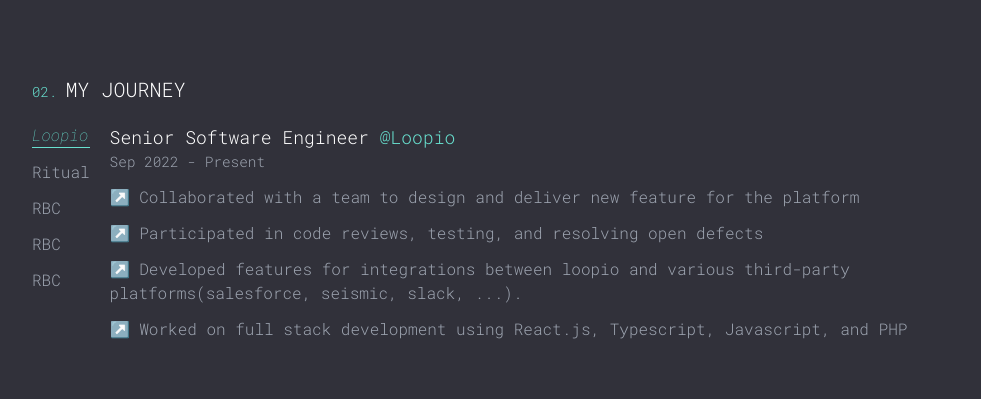
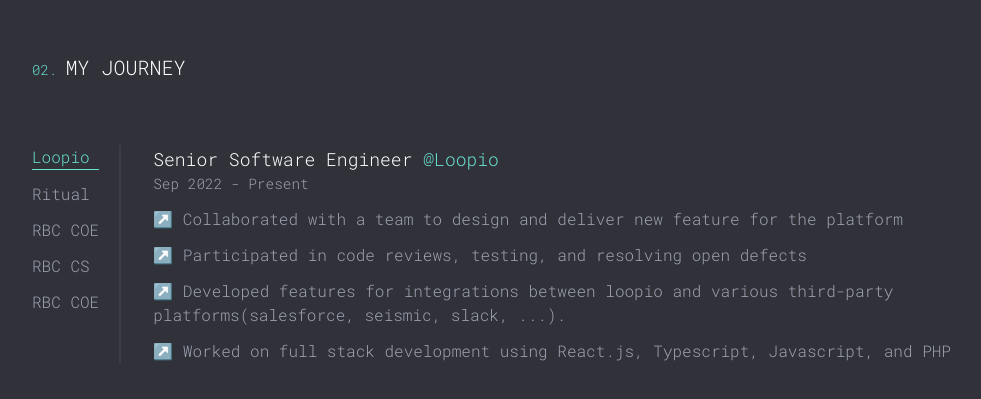
Before and after one commit to suhail-n/portfolio-site, a Next.js app: page / in a window 1280 px wide. Shown: the part 1711-2110 px from the top of the page, without its empty margins (136-1117 px from the left). Built offline with nearby package versions, Linux system fonts and the light colour scheme.

Commit message:
Improved Experience section UX
- added scrollable to job title section
- added dividers between job titles

```diff
--- a/components/Experience/Experience.tsx
+++ b/components/Experience/Experience.tsx
@@ -26,7 +26,7 @@
             ]
         },
         {
-            company: "RBC",
+            company: "RBC COE",
             title: "Senior DevOps Engineer",
             startDate: "March 2019",
             endDate: "March 2020",
@@ -38,7 +38,7 @@
             ]
         },
         {
-            company: "RBC",
+            company: "RBC CS",
             title: "Quality Engineer Analyst",
             startDate: "March 2020",
             endDate: "April 2022",
@@ -52,7 +52,7 @@
             ]
         },
         {
-            company: "RBC",
+            company: "RBC COE",
             title: "Test Automation Developer",
             startDate: "March 2017",
             endDate: "March 2019",
@@ -69,8 +69,8 @@
     return (
         <section id="experience" className="bg-bgPrimary-light dark:bg-bgPrimary-dark h-screen flex flex-col justify-center">
             <div className="p-10 max-w-screen-lg mx-auto">
-                <h1 className="text-textPrimary-light dark:text-textPrimary-dark my-5 uppercase text-xl"><span className="text-sm text-textSecondary-light dark:text-textSecondary-dark">02. </span>My Journey</h1>
-                <div className="flex flex-col sm:flex-row">
+                <h1 className="text-textPrimary-light dark:text-textPrimary-dark my-5 mb-16 uppercase text-xl"><span className="text-sm text-textSecondary-light dark:text-textSecondary-dark">02. </span>My Journey</h1>
+                <div className="flex flex-col sm:flex-row sm:justify-center">
                     <JobPanel jobs={jobs} />
                 </div>
             </div>
--- a/components/JobPanel/JobPanel.tsx
+++ b/components/JobPanel/JobPanel.tsx
@@ -13,30 +13,52 @@
 
 const JobPanel = ({ jobs }: JobPanelProps) => {
     const [active, setActive] = useState(0);
-    const classes = `border-b-[1px] border-b-textSecondary-light dark:border-b-textSecondary-dark text-textSecondary-light dark:text-textSecondary-dark italic`
+    const classes = `border-b-[1px] border-b-textSecondary-light dark:border-b-textSecondary-dark text-textSecondary-light dark:text-textSecondary-dark`
     function onJobClickHandler(index: number) {
         setActive(index);
     }
 
     return (
-        <div className="container flex flex-col sm:flex-row sm:space-x-5 min-h-[400px] max-h-[400px]">
-            <div className="side-company flex sm:flex-col gap-3">
+        <>
+            {/* Mobile View */}
+            <div className="sm:hidden side-company flex gap-4 h-16 w-[80vw] overflow-scroll">
                 {jobs.map((job, i) => {
                     return (
-                        <h1 onClick={_ => onJobClickHandler(i)} className={`cursor-pointer hover:text-textSecondary-light hover:dark:text-textSecondary-dark mb-3 sm:mb-0 ${i === active ? classes : "dark:text-gray-400 text-gray-500"} sm:hover:translate-y-[-0.25rem] sm:transition-transform`} key={i}>{job.company}</h1>
+                        <>
+                            {/* <span onClick={_ => onJobClickHandler(i)} className={`border-opacity-20 pr-3 border-r-2 h-6 border-red-300 dark:border-gray-400 dark:border-opacity-10 whitespace-nowrap cursor-pointer hover:text-textSecondary-light hover:dark:text-textSecondary-dark ${i === active ? classes : "dark:text-gray-400 text-gray-500"} sm:hover:translate-y-[-0.25rem] sm:transition-transform`} key={i}>{job.company}</span> */}
+                            <span key={i} onClick={_ => onJobClickHandler(i)} className={`border-opacity-20 h-8 border-red-300 dark:border-gray-400 dark:border-opacity-10 whitespace-nowrap cursor-pointer hover:text-textSecondary-light hover:dark:text-textSecondary-dark ${i === active ? classes : "dark:text-gray-400 text-gray-500"} sm:hover:translate-y-[-0.25rem] sm:transition-transform`} key={i}>{job.company}</span>
+                            <span key={i + jobs.length} className="border-r-2 h-6 border-red-300 dark:border-gray-400 dark:border-opacity-10 border-opacity-20"></span>
+                        </>
                     )
                 })}
             </div>
-            <br className="sm:hidden" />
-            <div className="side-description">
+            <div className="side-description sm:hidden">
                 {jobs.map((job, i) => {
                     return (
                         <PanelItem active={active == i} key={i} job={job} />
                     )
                 })}
             </div>
-
-        </div>
+            {/* Desktop View */}
+            <div className="container hidden sm:flex sm:flex-row sm:space-x-5 min-h-[400px] max-h-[400px]">
+                {/* <div className="container flex-col sm:flex-row sm:space-x-5 min-h-[400px] max-h-[400px]"> */}
+                <div className="side-company flex sm:flex-col gap-3">
+                    {jobs.map((job, i) => {
+                        return (
+                            <h1 onClick={_ => onJobClickHandler(i)} className={`whitespace-nowrap text-textPrimary cursor-pointer hover:text-textSecondary-light hover:dark:text-textSecondary-dark mb-3 sm:mb-0 ${i === active ? classes : "dark:text-gray-400 text-gray-500"} sm:hover:translate-y-[-0.25rem] sm:transition-transform`} key={i}>{job.company}</h1>
+                        )
+                    })}
+                </div>
+                <br className="sm:hidden" />
+                <div className="side-description">
+                    {jobs.map((job, i) => {
+                        return (
+                            <PanelItem active={active == i} key={i} job={job} />
+                        )
+                    })}
+                </div>
+            </div>
+        </>
     )
 }
 export default JobPanel
--- a/components/JobPanel/PanelItem/PanelItem.tsx
+++ b/components/JobPanel/PanelItem/PanelItem.tsx
@@ -12,7 +12,7 @@
     const { company, title, startDate, endDate, description } = job;
     if (!active) return <></>;
     return (
-        <div className="flex flex-col gap-3 w-ful overflow-hidden">
+        <div className="flex flex-col gap-3 w-ful overflow-hidden border-t-2 border-opacity-20 dark:border-opacity-10 pt-5 sm:border-t-0 sm:mt-0 sm:pt-0 sm:border-l-2 border-red-300 sm:border-opacity-20 dark:border-gray-400 dark:sm:border-opacity-10 sm:pl-8">
             <div className="title">
                 <h1 className="text-lg">{title} <span className="text-textSecondary-light dark:text-textSecondary-dark">@{company}</span></h1>
                 <h2 className="text-[0.9rem] dark:text-gray-400 text-black">{startDate} - {endDate}</h2>
--- a/components/Layout/Layout.tsx
+++ b/components/Layout/Layout.tsx
@@ -1,7 +1,6 @@
-import React, { ReactNode } from "react";
+import React, { ReactNode, useState } from "react";
 import Head from "next/head";
 import Navbar from '../Navbar/Navbar';
-import { useState } from 'react';
 
 type Props = {
     children: ReactNode;
```
